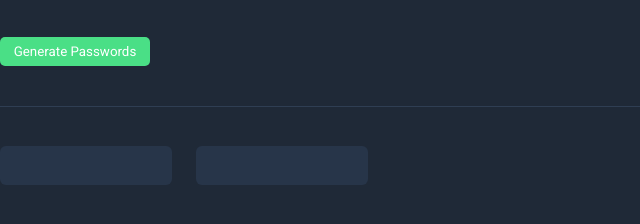
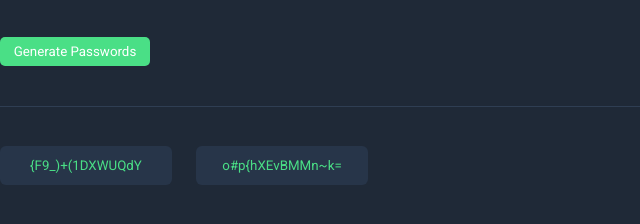
Before and after one commit to johnsiefert/pwd-generator, a plain HTML site: page index.html in a window 1280 px wide. Both pictures are taken after a click on the button "Generate Passwords". Shown: the part 108-332 px from the top of the page, without its empty margins (0-640 px from the left). Drawn offline with Linux system fonts and the light colour scheme.

Commit message:
dynamically add two passwords

```diff
--- a/index.html
+++ b/index.html
@@ -16,7 +16,7 @@
   <body>
     <div id="container">
       <h1>
-        Generate a <br />
+        Generate a <br/>
         <span>random password</span>
       </h1>
       <p>Never use an insecure password again.</p>
@@ -25,9 +25,10 @@
       <div class="border"></div>
 
       <div class="password-inputs">
-        <input type="text" class="pwd-input" />
-        <input type="text" class="pwd-input" />
+        <input type="text" class="pwd-input" disabled />
+        <input type="text" class="pwd-input-1" disabled/>
       </div>
     </div>
+    <script src="script.js"></script>
   </body>
 </html>
--- a/script.js
+++ b/script.js
@@ -0,0 +1,118 @@
+const btn = document.querySelector('#btn');
+let input1 = document.querySelector('.pwd-input');
+let input2 = document.querySelector('.pwd-input-1');
+
+const characters = [
+  'A',
+  'B',
+  'C',
+  'D',
+  'E',
+  'F',
+  'G',
+  'H',
+  'I',
+  'J',
+  'K',
+  'L',
+  'M',
+  'N',
+  'O',
+  'P',
+  'Q',
+  'R',
+  'S',
+  'T',
+  'U',
+  'V',
+  'W',
+  'X',
+  'Y',
+  'Z',
+  'a',
+  'b',
+  'c',
+  'd',
+  'e',
+  'f',
+  'g',
+  'h',
+  'i',
+  'j',
+  'k',
+  'l',
+  'm',
+  'n',
+  'o',
+  'p',
+  'q',
+  'r',
+  's',
+  't',
+  'u',
+  'v',
+  'w',
+  'x',
+  'y',
+  'z',
+  '0',
+  '1',
+  '2',
+  '3',
+  '4',
+  '5',
+  '6',
+  '7',
+  '8',
+  '9',
+  '~',
+  '`',
+  '!',
+  '@',
+  '#',
+  '$',
+  '%',
+  '^',
+  '&',
+  '*',
+  '(',
+  ')',
+  '_',
+  '-',
+  '+',
+  '=',
+  '{',
+  '[',
+  '}',
+  ']',
+  ',',
+  '|',
+  ':',
+  ';',
+  '<',
+  '>',
+  '.',
+  '?',
+  '/',
+];
+
+
+function getRandomPassword() {
+let password = characters.join('');
+let result = "";
+  for(let i = 0; i < 15; i++){
+    let randomIndex = Math.floor(Math.random() * password.length);
+    result += password.charAt(randomIndex)
+  }
+return result
+}
+
+function getPassword() {
+  let password1 = getRandomPassword();
+  let password2 = getRandomPassword();
+input1.value = password1
+input2.value = password2;
+}
+
+
+btn.addEventListener('click', getPassword)
--- a/styles.css
+++ b/styles.css
@@ -44,7 +44,7 @@ button {
 
 }
 
-.pwd-input {
+.pwd-input, .pwd-input-1{
   font-family: 'Roboto', sans-serif;
   background-color: #273549;
   color: #4adf86;
```
